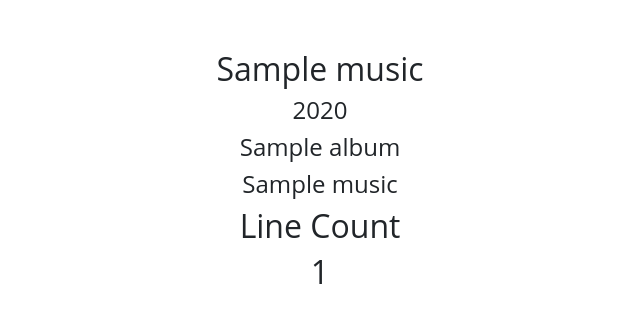
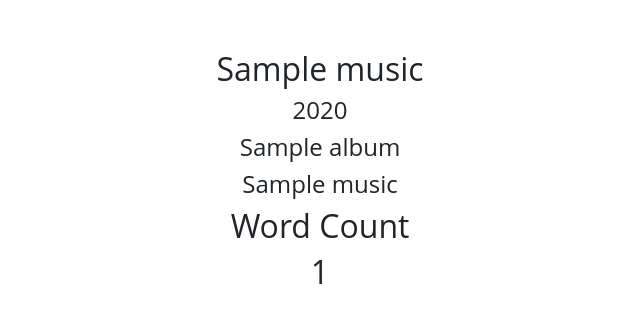
Before and after one commit to Janujan/Lyricize, a Django app: template lyricize/lyricizer/templates/resultsPage.html in a window 1280 px wide. Shown: the top 323 px of the page, without its empty margins (320-960 px from the left). Run offline with Django 3.2, Linux system fonts and the light colour scheme; the template is opened without the code that fills it: most values are stand-ins (such as "Sample title", 1, 10 or a date in 2020); parts of the project's set-up code (start-up, migrations or seed data) failed here and were passed over; some libraries are stand-ins or nearby versions.

Commit message:
integrated word count to front end

```diff
--- a/lyricize/lyricizer/templates/resultsPage.html
+++ b/lyricize/lyricizer/templates/resultsPage.html
@@ -16,8 +16,8 @@
       </div>
       <div class="row">
         <div class="col-lg-12">
-          <h2 class=text-center>Line Count</h2>
-          <h2 class=text-center>{{line_count}}</h2>
+          <h2 class=text-center>Word Count</h2>
+          <h2 class=text-center>{{word_count}}</h2>
         </div>
       </div>
       {%endif%}
```
Also changed, not shown: lyricize/lyricizer/views.py (+7 -5 lines).
